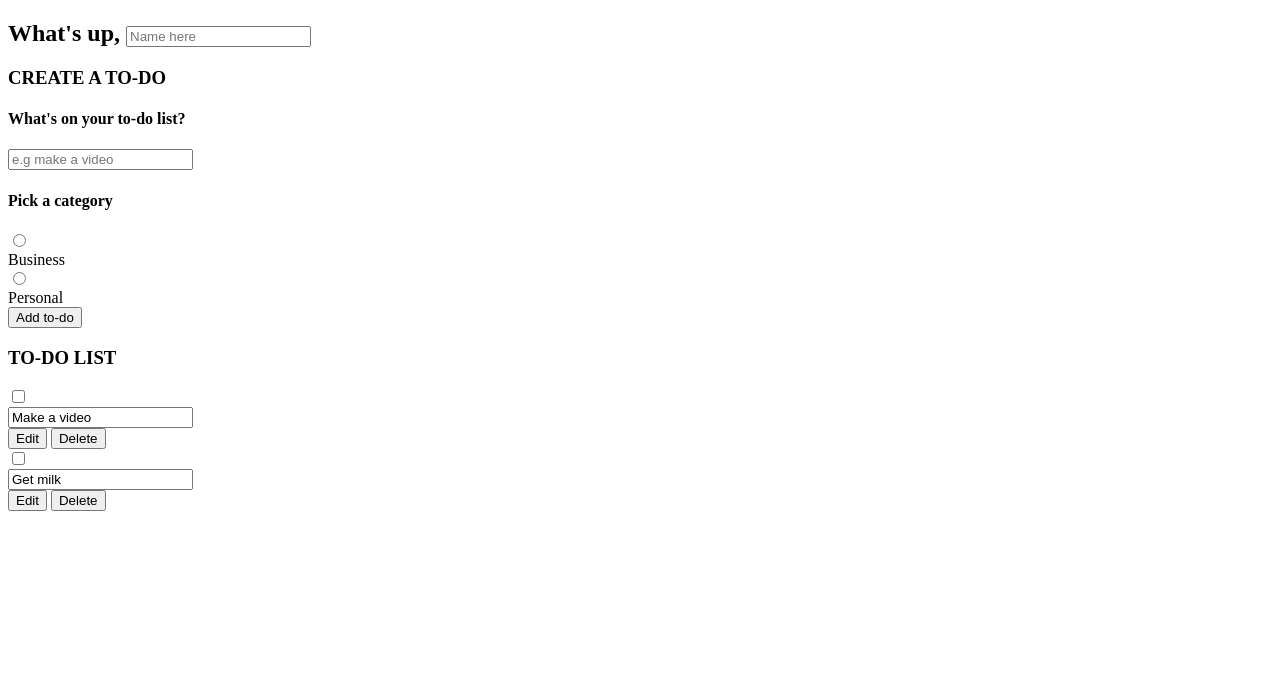
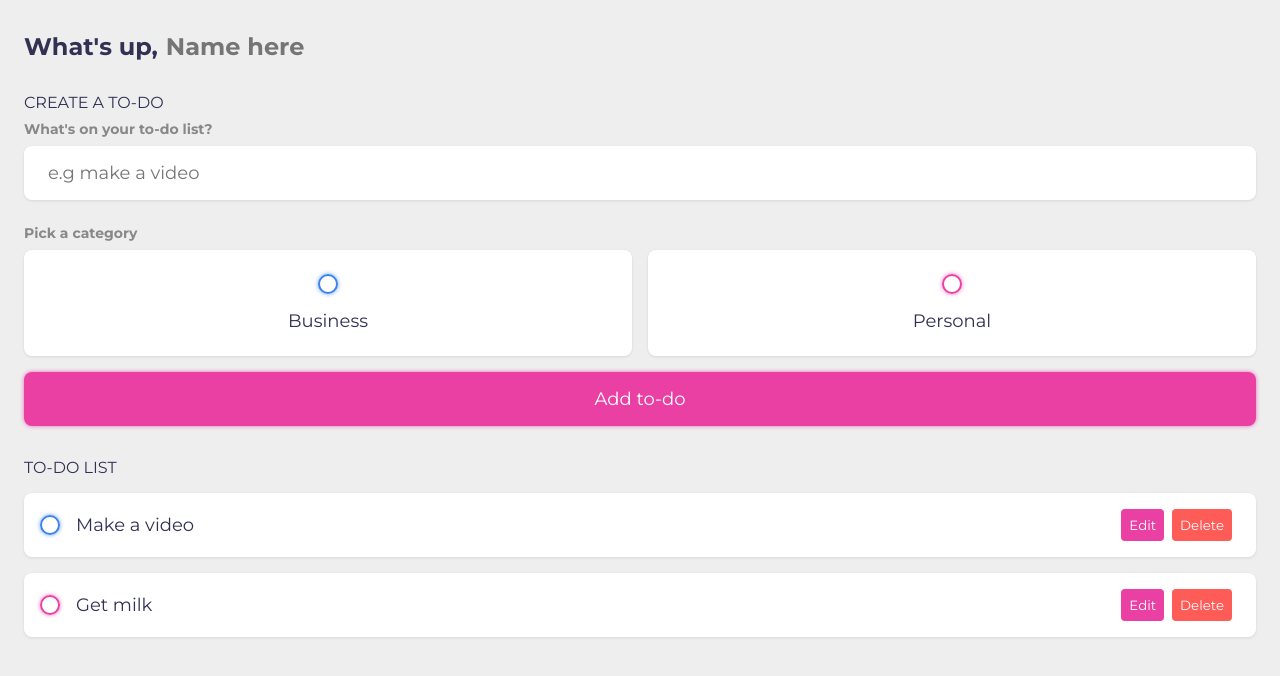
Before and after one commit to bbetulkaya/Code-Journey, a plain HTML site: page 01-Todo-List/index.html in a window 1280 px wide. Drawn offline with Linux system fonts and the light colour scheme.

Commit message:
Feat: create css of todo list

```diff
--- a/01-Todo-List/main.css
+++ b/01-Todo-List/main.css
@@ -1 +1,245 @@
-@import url('https://fonts.googleapis.com/css2?family=Montserrat:ital,wght@0,400;0,700;0,900;1,400&display=swap');
+@import url("https://fonts.googleapis.com/css2?family=Montserrat:ital,wght@0,400;0,700;0,900;1,400&display=swap");
+
+:root {
+  --primary-color: #ea40a4;
+  --business-color: #3a82ee;
+  --personal-color: var(--primary-color);
+  --light-color: #eee;
+  --gray-color: #888;
+  --dark-color: #313154;
+  --danger-color: #ff5b57;
+
+  --box-shadow: 0 1px 3px rgba(0, 0, 0, 0.1);
+
+  --business-glow: 0px 0px 4px rgba(58, 130, 238, 0.75);
+  --personal-glow: 0px 0px 4px rgba(234, 64, 164, 0.75);
+}
+
+* {
+  margin: 0;
+  padding: 0;
+  box-sizing: border-box;
+  font-family: "Montserrat", sans-serif;
+}
+
+input:not([type="radio"]):not([type="checkbox"]),
+button {
+  appearance: none;
+  border: none;
+  outline: none;
+  background: none;
+  cursor: initial;
+}
+
+body {
+  background: var(--light-color);
+  color: var(--dark-color);
+}
+
+section {
+  margin: 2rem 0;
+  padding: 0 1.5rem;
+}
+
+/* todo: specify with class name exp:".title" */
+h3 {
+  color: var(--dark-color);
+  font-size: 1rem;
+  font-weight: 400;
+  margin-bottom: 0.5rem;
+}
+
+h4 {
+  color: var(--gray-color);
+  font-size: 0.875rem;
+  font-weight: 700;
+  margin-bottom: 0.5rem;
+}
+
+.greeting .title {
+  display: flex;
+}
+.greeting .title input {
+  margin-left: 0.5rem;
+  flex: 1 1 0%;
+}
+
+.greeting .title,
+.greeting .title input {
+  color: var(--dark-color);
+  font-size: 1.5rem;
+  font-weight: 700;
+}
+
+.create-todo input[type="text"] {
+  display: block;
+  width: 100%;
+  padding: 1rem 1.5rem;
+  margin-bottom: 1.5rem;
+
+  font-size: 1.125rem;
+
+  color: var(--dark-color);
+  background-color: #fff;
+  border-radius: 0.5rem;
+  box-shadow: var(--box-shadow);
+}
+
+.create-todo .options {
+  display: grid;
+  grid-template-columns: repeat(2, 1fr);
+  grid-gap: 1rem;
+  margin-bottom: 1rem;
+}
+
+/* todo: create variable for bg-color and border-radius */
+.create-todo .options label {
+  display: flex;
+  flex-direction: column;
+  align-items: center;
+  justify-content: center;
+
+  padding: 1.5rem;
+  background-color: #fff;
+  border-radius: 0.5rem;
+  box-shadow: var(--box-shadow);
+  cursor: pointer;
+}
+
+input[type="radio"],
+input[type="checkbox"] {
+  display: none;
+}
+
+.bubble {
+  display: flex;
+  align-items: center;
+  justify-content: center;
+
+  width: 20px;
+  height: 20px;
+  border-radius: 50%;
+
+  border: 2px solid var(--business-color);
+  box-shadow: var(--business-glow);
+}
+
+.bubble.personal {
+  border: 2px solid var(--personal-color);
+  box-shadow: var(--personal-glow);
+}
+
+.bubble::after {
+  content: "";
+  display: block;
+  opacity: 0;
+  width: 0px;
+  height: 0px;
+
+  background-color: var(--business-color);
+  box-shadow: var(--business-glow);
+  border-radius: 50%;
+  transition: 0.2s ease-in-out;
+}
+
+.bubble.personal::after {
+  background-color: var(--personal-color);
+  box-shadow: var(--personal-glow);
+}
+
+input:checked ~ .bubble::after {
+  width: 10px;
+  height: 10px;
+  opacity: 1;
+}
+
+.create-todo .options label div {
+  color: var(--dark-color);
+  font-size: 1.125rem;
+  margin-top: 1rem;
+}
+
+.create-todo input[type="submit"] {
+  display: block;
+  width: 100%;
+  font-size: 1.125rem;
+  padding: 1rem 1.5rem;
+
+  color: #fff;
+  background-color: var(--primary-color);
+  border-radius: 0.5rem;
+  box-shadow: var(--personal-glow);
+
+  cursor: pointer;
+  transition: 0.2s ease-in-out;
+}
+
+.create-todo input[type="submit"]:hover {
+  opacity: 0.75;
+}
+
+.todo-list .list {
+  margin: 1rem 0;
+}
+
+.todo-list .todo-item {
+  display: flex;
+  align-items: center;
+
+  padding: 1rem;
+  margin-bottom: 1rem;
+
+  background-color: #fff;
+  border-radius: 0.5rem;
+  box-shadow: var(--box-shadow);
+}
+
+.todo-item label {
+  display: block;
+  margin-right: 1rem;
+  cursor: pointer;
+}
+
+.todo-item .todo-content {
+  flex: 1 1 0%;
+}
+
+.todo-item .todo-content input {
+  color: var(--dark-color);
+  font-size: 1.125rem;
+}
+
+.todo-item .actions {
+  display: flex;
+  align-items: center;
+}
+
+.todo-item .actions button {
+  display: block;
+  padding: 0.5rem;
+
+  border-radius: 0.25rem;
+  color: #fff;
+  cursor: pointer;
+
+  transition: 0.2s ease-in-out;
+}
+
+.todo-item .actions button:hover {
+  opacity: 0.75;
+}
+
+.todo-item .actions .edit {
+  margin-right: 0.5rem;
+  background-color: var(--primary-color);
+}
+
+.todo-item .actions .delete {
+  margin-right: 0.5rem;
+  background-color: var(--danger-color);
+}
+
+.todo-item.done .todo-content input {
+  text-decoration: line-through;
+  color: var(--gray-color);
+}
```
